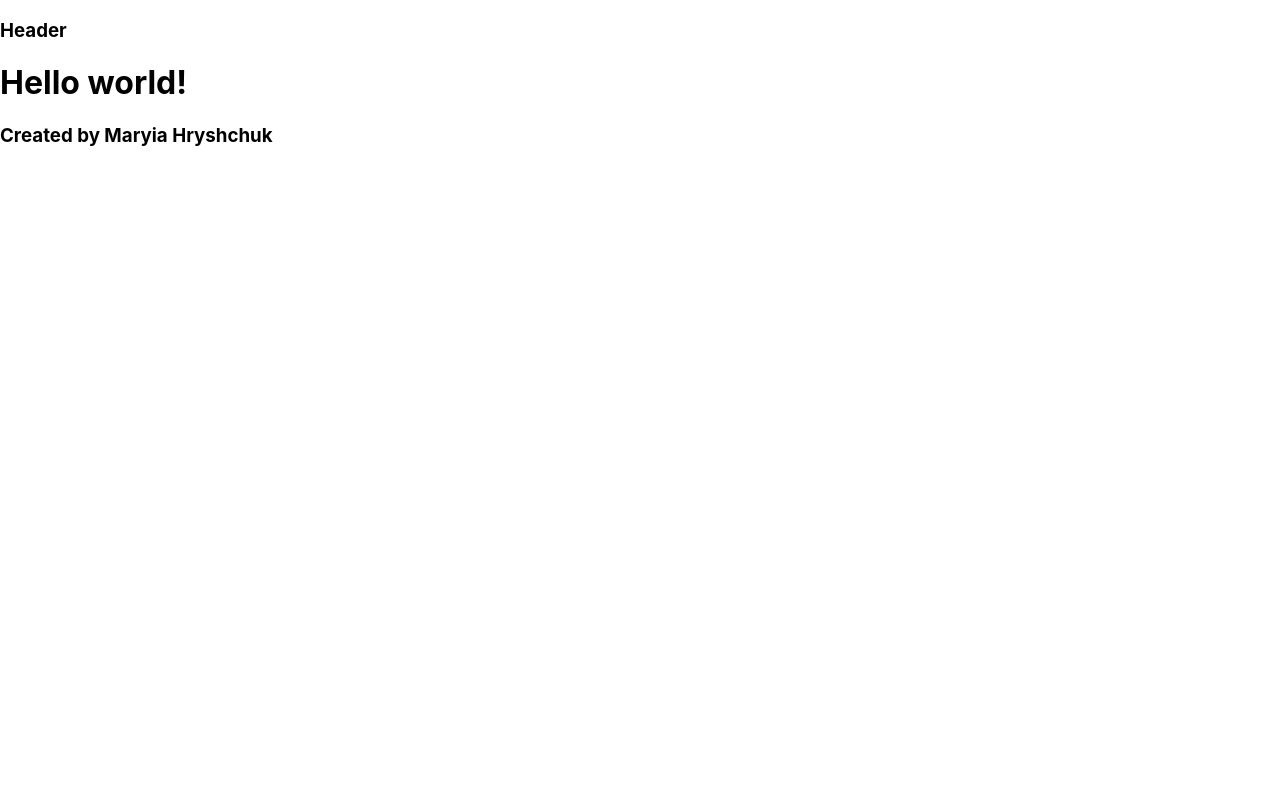
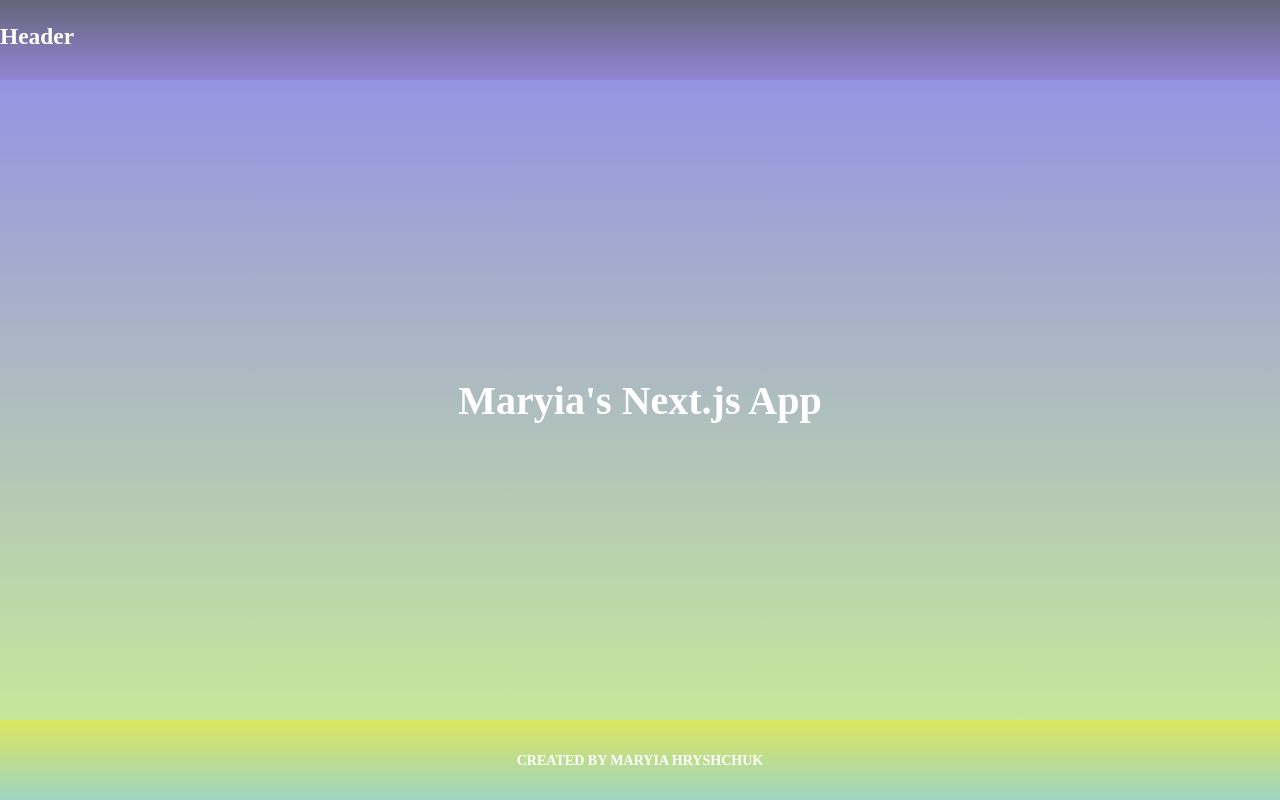
Before and after one commit to maryia-deriv-archive/my-next-js-app, a Next.js app: page / in a window 1280 px wide. Built offline with nearby package versions, Linux system fonts and the light colour scheme.

Commit message:
added styling with sass (04)

```diff
--- a/package.json
+++ b/package.json
@@ -11,7 +11,8 @@
   "dependencies": {
     "next": "12.0.1",
     "react": "17.0.2",
-    "react-dom": "17.0.2"
+    "react-dom": "17.0.2",
+    "sass": "^1.43.4"
   },
   "devDependencies": {
     "eslint": "7.32.0",
--- a/pages/_app.js
+++ b/pages/_app.js
@@ -1,5 +1,5 @@
 import Layout from "../components/Layout";
-import "../styles/globals.css";
+import "../styles/globals.scss";
 
 const MyApp = ({ Component, pageProps }) => (
   <Layout>
--- a/pages/index.js
+++ b/pages/index.js
@@ -1,7 +1,10 @@
 import HeadLine from "../components/HeadLine";
+import styles from '../styles/Home.module.scss';
 
 const Home = () => (
-  <HeadLine text='Hello world!'/>
+  <div className={styles.wrapper}>
+    <HeadLine text="Maryia's Next.js App" />
+  </div>
 );
 
 export default Home;
--- /dev/null
+++ b/styles/Home.module.scss
@@ -0,0 +1,6 @@
+.wrapper {
+  min-height: 100%;
+  display: flex;
+  justify-content: center;
+  align-items: center;
+}
--- a/styles/globals.css
+++ /dev/null
@@ -1,16 +0,0 @@
-html,
-body {
-  padding: 0;
-  margin: 0;
-  font-family: -apple-system, BlinkMacSystemFont, Segoe UI, Roboto, Oxygen,
-    Ubuntu, Cantarell, Fira Sans, Droid Sans, Helvetica Neue, sans-serif;
-}
-
-a {
-  color: inherit;
-  text-decoration: none;
-}
-
-* {
-  box-sizing: border-box;
-}
--- /dev/null
+++ b/styles/globals.scss
@@ -0,0 +1,48 @@
+html,
+body {
+  padding: 0;
+  margin: 0;
+}
+
+body {
+  background: linear-gradient(to bottom, #8f89ec, #cdf191);
+  color: #fff;
+  font-size: 20px;
+}
+
+#__next {
+  min-height: 100vh;
+  display: grid;
+  grid-auto-rows: auto 1fr auto;
+}
+
+main {
+  padding: 20px;
+}
+
+header,
+footer {
+  min-height: 80px;
+}
+
+header {
+  background-image: linear-gradient(
+    to bottom,
+    rgba(85, 85, 74, 0.7),
+    rgba(143, 120, 196, 0.5)
+  );
+}
+
+footer {
+  background: linear-gradient(
+    to bottom,
+    rgba(229, 231, 67, 0.7),
+    rgba(110, 183, 243, 0.5)
+  );
+  text-align: center;
+  font-size: 12px;
+  display: flex;
+  justify-content: center;
+  align-items: center;
+  text-transform: uppercase;
+}
```
Also changed, not shown: styles/Home.module.css (deleted, +0 -116 lines), 1 other file (tests, documents, lock files or other folders).
